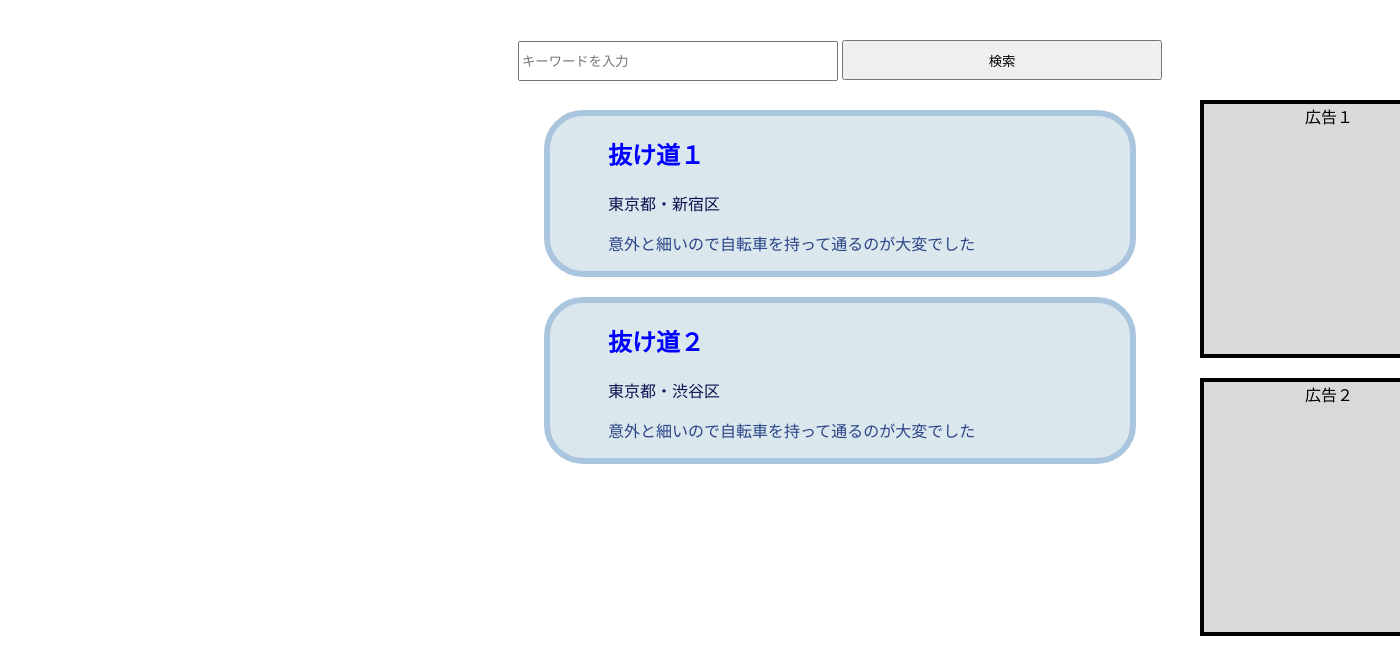
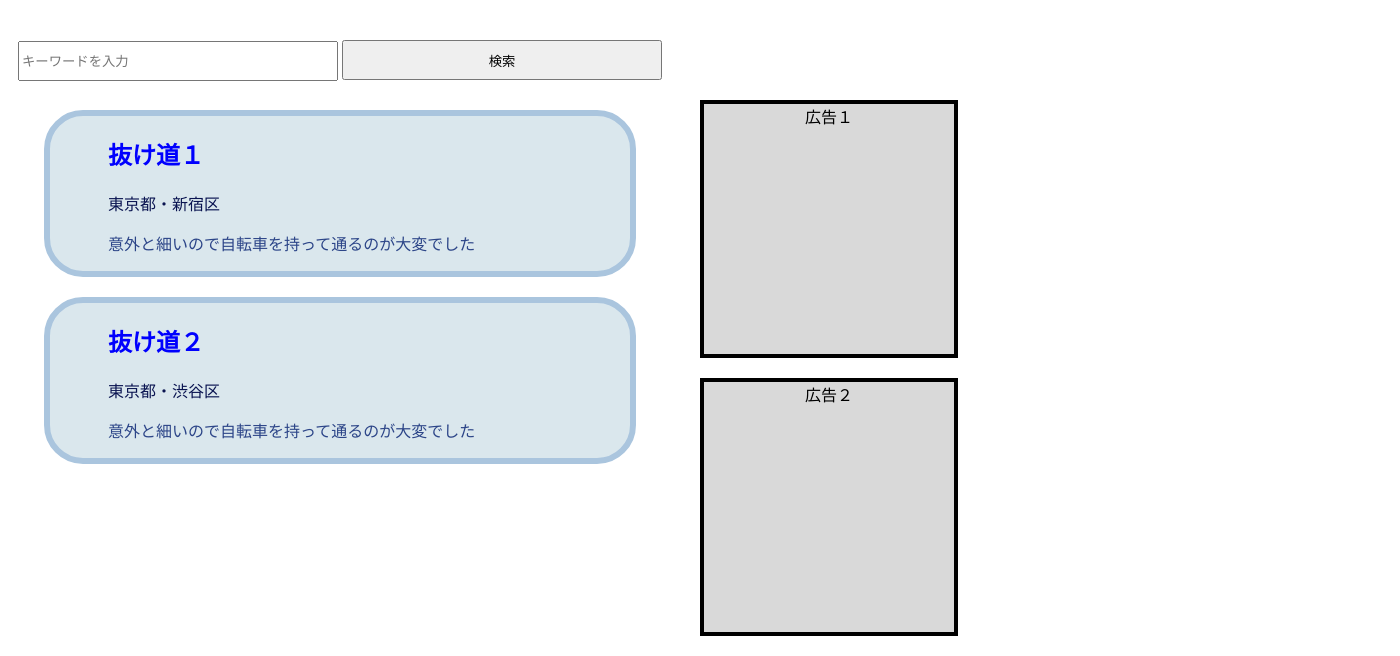
Before and after one commit to Theego99/michimaker, a PHP site: page /design/search.html in a window 1400 px wide; the page is wider, and only the part inside the window is pictured. Shown: the part 150-806 px from the top of that part. Run offline with PHP 8.4, Linux system fonts and the light colour scheme.

Commit message:
メニュー位置修正

```diff
--- a/design/style.css
+++ b/design/style.css
@@ -46,7 +46,6 @@ li {
 }
 
 .article-wrap {
-  width: 400px;
   margin: auto;
   display: flex;
 }
```
